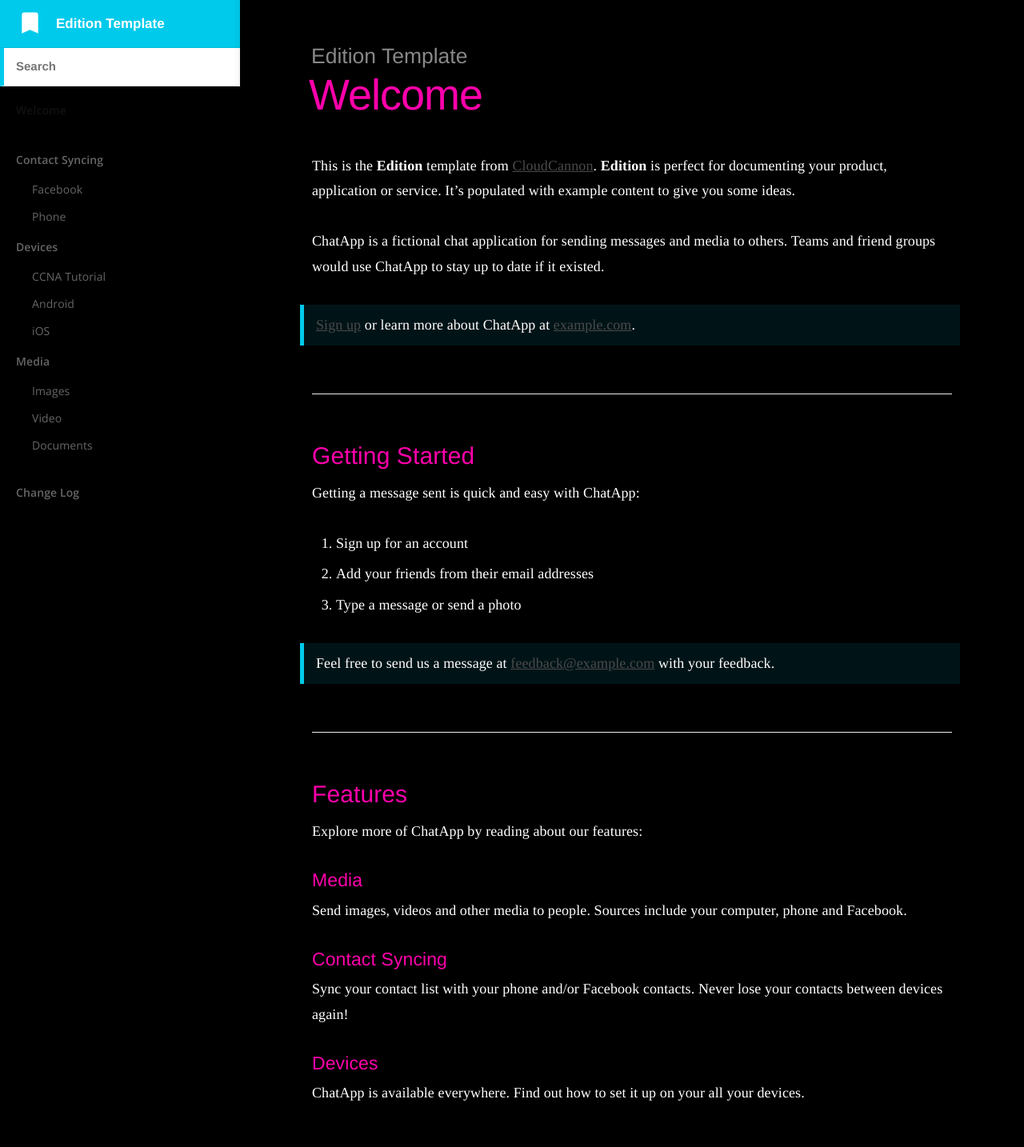
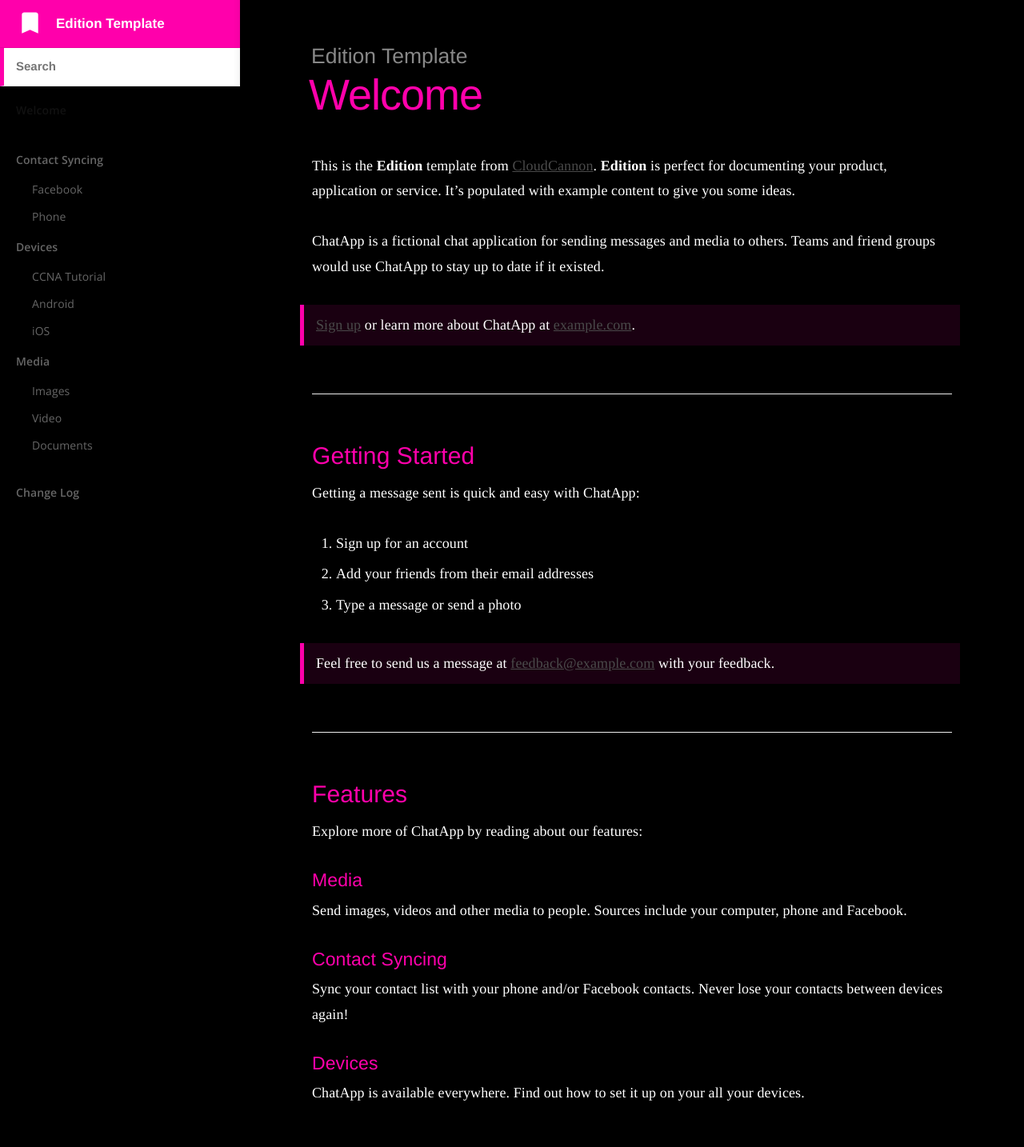
Before and after one commit to d0midigi/Networking-Notes, a Jekyll site: the page built from index.md, in a window 1280 px wide. Shown: the whole page at 80% size. Built offline with Jekyll 4.4.1, drawn with Linux system fonts in a browser that asks for light colours.

Commit message:
Update main.scss

```diff
--- a/css/main.scss
+++ b/css/main.scss
@@ -10,7 +10,7 @@ $content-max-width: 800px;
 $content-color: #fff;
 $content-background-color: #000000;
 
-$brand-colour: #00caeb;
+$brand-colour: #ff00ab;
 $brand-colour-light: mix($brand-colour, $content-background-color, 10%);
 
 $nav-header-background-color: #000000;
```
